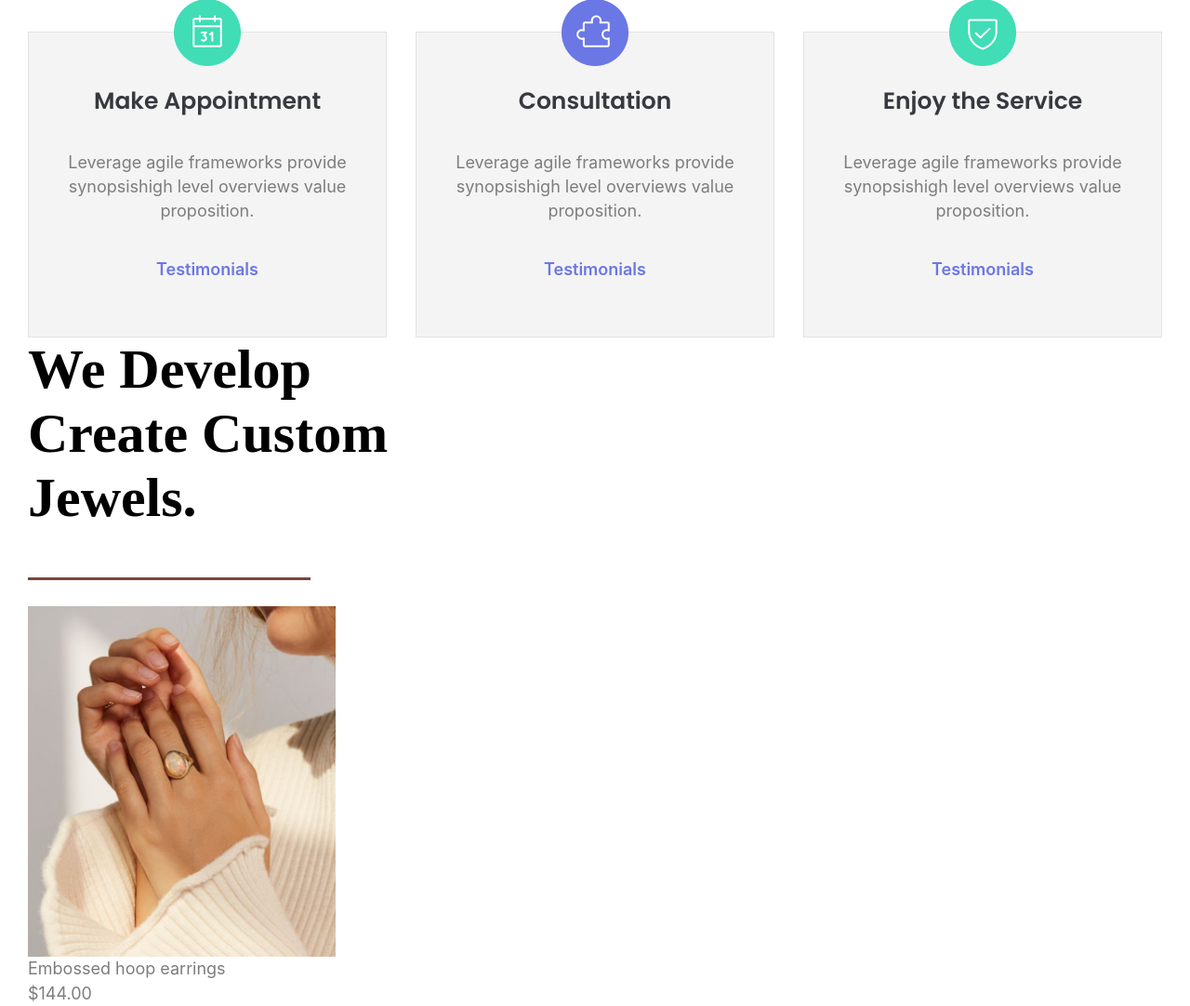
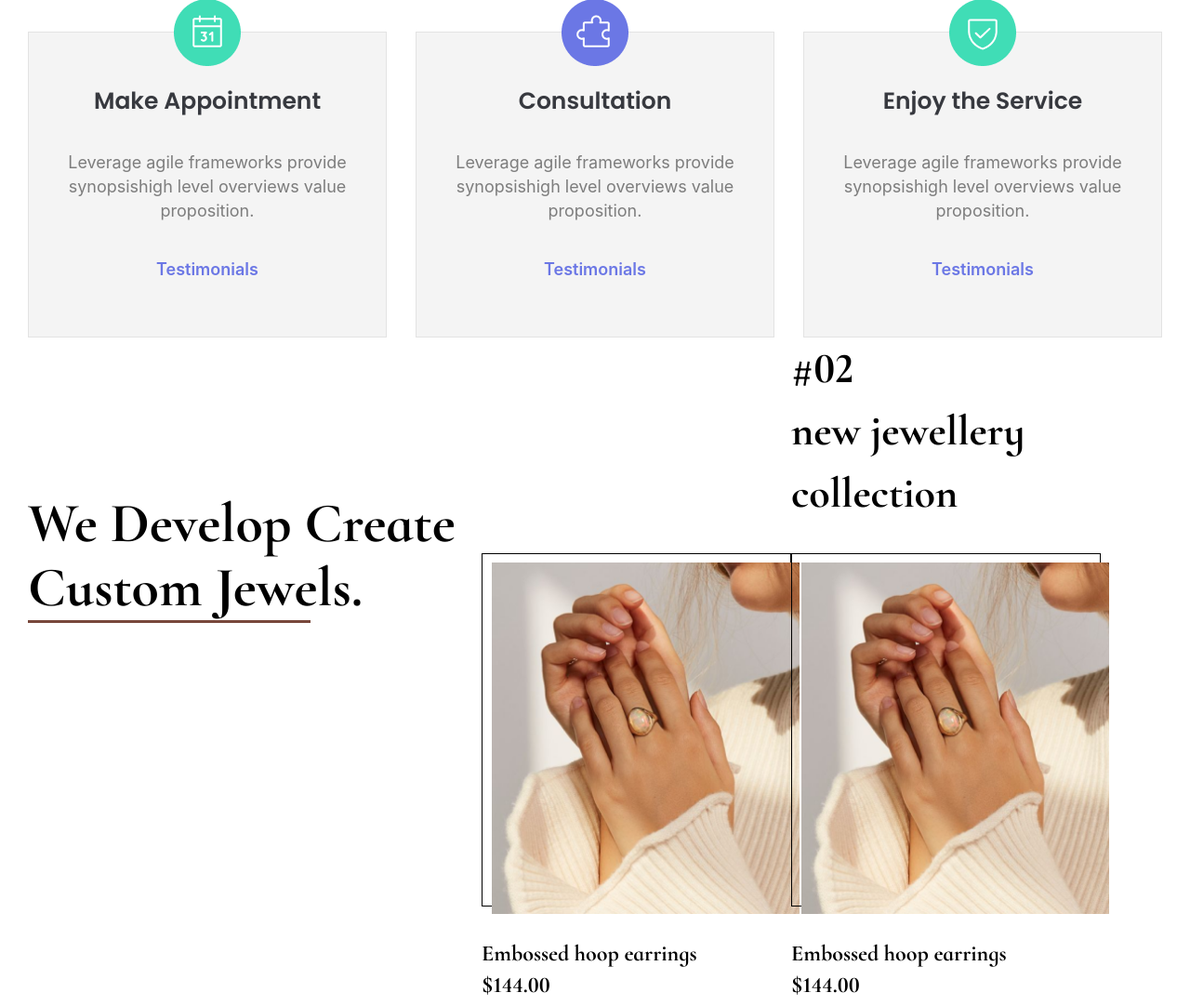
Before and after one commit to Misha-Bober/Lessons, a PHP site: page / in a window 1280 px wide. Shown: the part 5331-6413 px from the top of the page at 93% size. Run offline with PHP 8.4, Linux system fonts and the light colour scheme.

Commit message:
Add files via upload

```diff
--- a/lesson_9/css/style.css
+++ b/lesson_9/css/style.css
@@ -436,12 +436,16 @@ h4 {
 }
 .jewellery {
     max-width: 1214px;
+    font-size: 0;
 }
 .title_jewellery {
     max-width: 488px;
+    display: inline-block;
+    vertical-align: top;
+    padding-top: 166px;
 }
 .title_jewellery_h2 {
-    font-family: "Cormoran Infant";
+    font-family: "Cormorant Infant";
     font-weight: 700;
     font-size: 60px;
     line-height: 1.15;
@@ -452,6 +456,38 @@ h4 {
     content: "";
     width: 304px;
     height: 3px;
-    display: inline-block;
+    display: block;
     background: #78473b;
 }
+.jewellery_content {
+    display: inline-block;
+    padding-top: 32px;
+}
+.jewellery_content_one_border_img {
+    display: inline-block;
+    border: solid 1px #000;
+    margin-bottom: 34px;
+}
+.jewellery_content_one_img {
+    margin: 9px -10px -9px 10px;
+}
+.name_price {
+    font-family: "Cormorant Infant";
+    font-weight: 700;
+    font-size: 24px;
+    line-height: 1.4;
+    color: #000;
+}
+.jewellery_content_two {
+    display: inline-block;
+    font-family: "Cormorant Infant";
+    font-weight: 700;
+    font-size: 46px;
+    color: #000;
+}
+.sub-title_jewellery_content {
+    margin-bottom: 31px;
+}
+.sub-title_jewellery_content p {
+    line-height: 1,13;
+}
--- a/lesson_9/index.html
+++ b/lesson_9/index.html
@@ -306,16 +306,31 @@
                     We Develop Create Custom Jewels.
                 </h2>
             </div>
-            <div class="jewellery_content_one">
-                <div class="jewellery_content_one_img">
-                    <img src="img/img_one.png" alt="rings">
+            <div class="jewellery_content">
+                <div class="jewellery_content_one_border_img">
+                    <img class="jewellery_content_one_img" src="img/img_one.png" alt="rings">
                 </div>
                 <div class="name_price">
                     <h6 class="name">Embossed hoop earrings</h6>
                     <p>$144.00</p>
                 </div>
             </div>
-
+            <div class="jewellery_content_two">
+                <div class="sub-title_jewellery_content">
+                    <p>
+                        #02 <br>
+                        new jewellery <br>
+                        collection
+                    </p>
+                </div>
+                <div class="jewellery_content_one_border_img">
+                    <img class="jewellery_content_one_img" src="img/img_one.png" alt="rings">
+                </div>
+                <div class="name_price">
+                    <h6 class="name">Embossed hoop earrings</h6>
+                    <p>$144.00</p>
+                </div>
+            </div>
         </div>
     </main>
 
```
